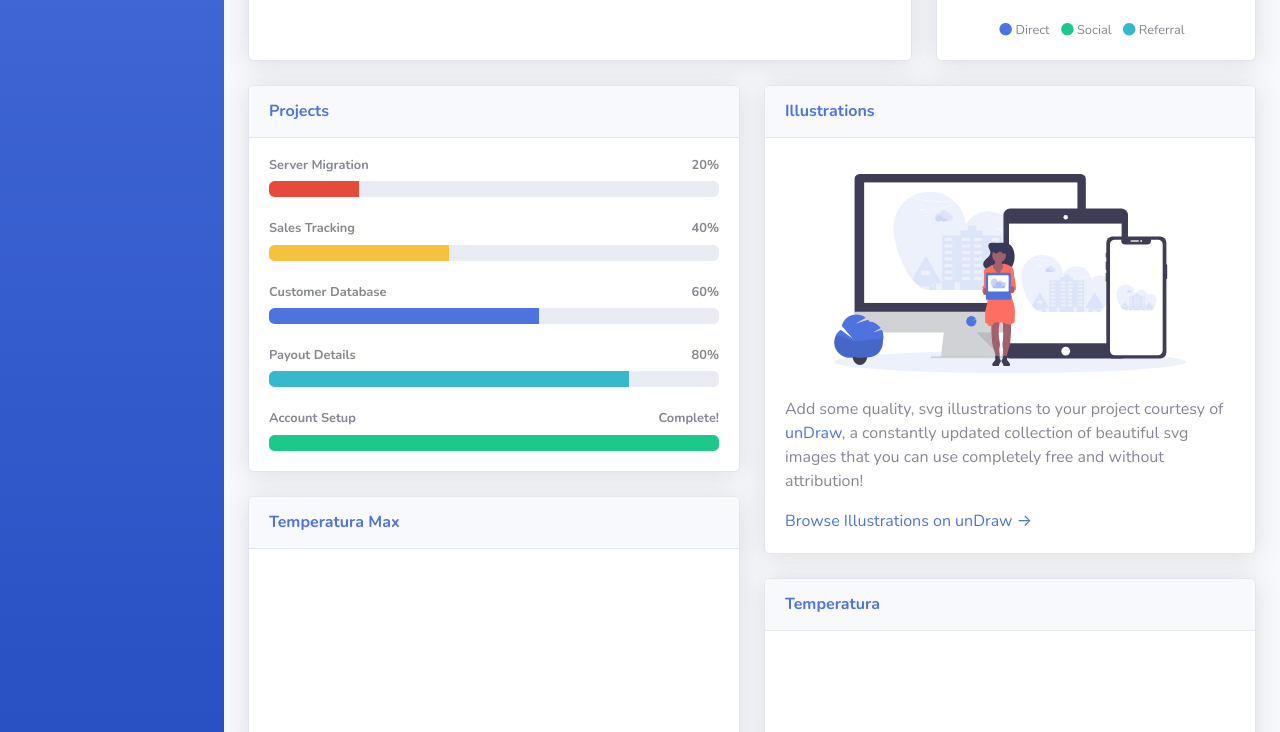
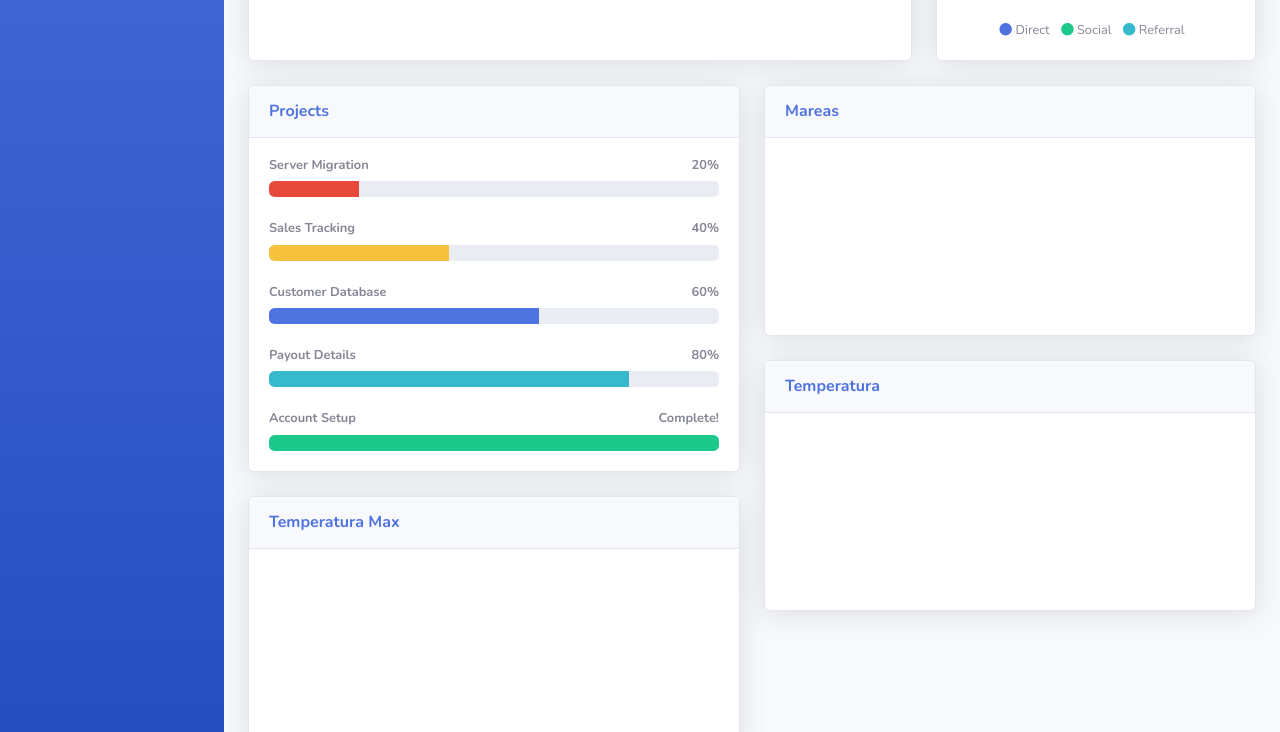
Before and after one commit to Jecanart/Proyecto5, a website with bundled scripts: page index.html in a window 1280 px wide. Shown: the part 632-1364 px from the top of the page. Built offline with nearby package versions, Linux system fonts and the light colour scheme; no server answers.

Commit message:
Update index.html

```diff
--- a/index.html
+++ b/index.html
@@ -598,19 +598,10 @@
                             <!-- Illustrations -->
                             <div class="card shadow mb-4">
                                 <div class="card-header py-3">
-                                    <h6 class="m-0 font-weight-bold text-primary">Illustrations</h6>
+                                    <h6 class="m-0 font-weight-bold text-primary">Mareas</h6>
                                 </div>
                                 <div class="card-body">
-                                    <div class="text-center">
-                                        <img class="img-fluid px-3 px-sm-4 mt-3 mb-4" style="width: 25rem;"
-                                            src="img/undraw_posting_photo.svg" alt="...">
-                                    </div>
-                                    <p>Add some quality, svg illustrations to your project courtesy of <a
-                                            target="_blank" rel="nofollow" href="https://undraw.co/">unDraw</a>, a
-                                        constantly updated collection of beautiful svg images that you can use
-                                        completely free and without attribution!</p>
-                                    <a target="_blank" rel="nofollow" href="https://undraw.co/">Browse Illustrations on
-                                        unDraw &rarr;</a>
+                                    <canvas id="chart3"></canvas>
                                 </div>
                             </div>
 
```
